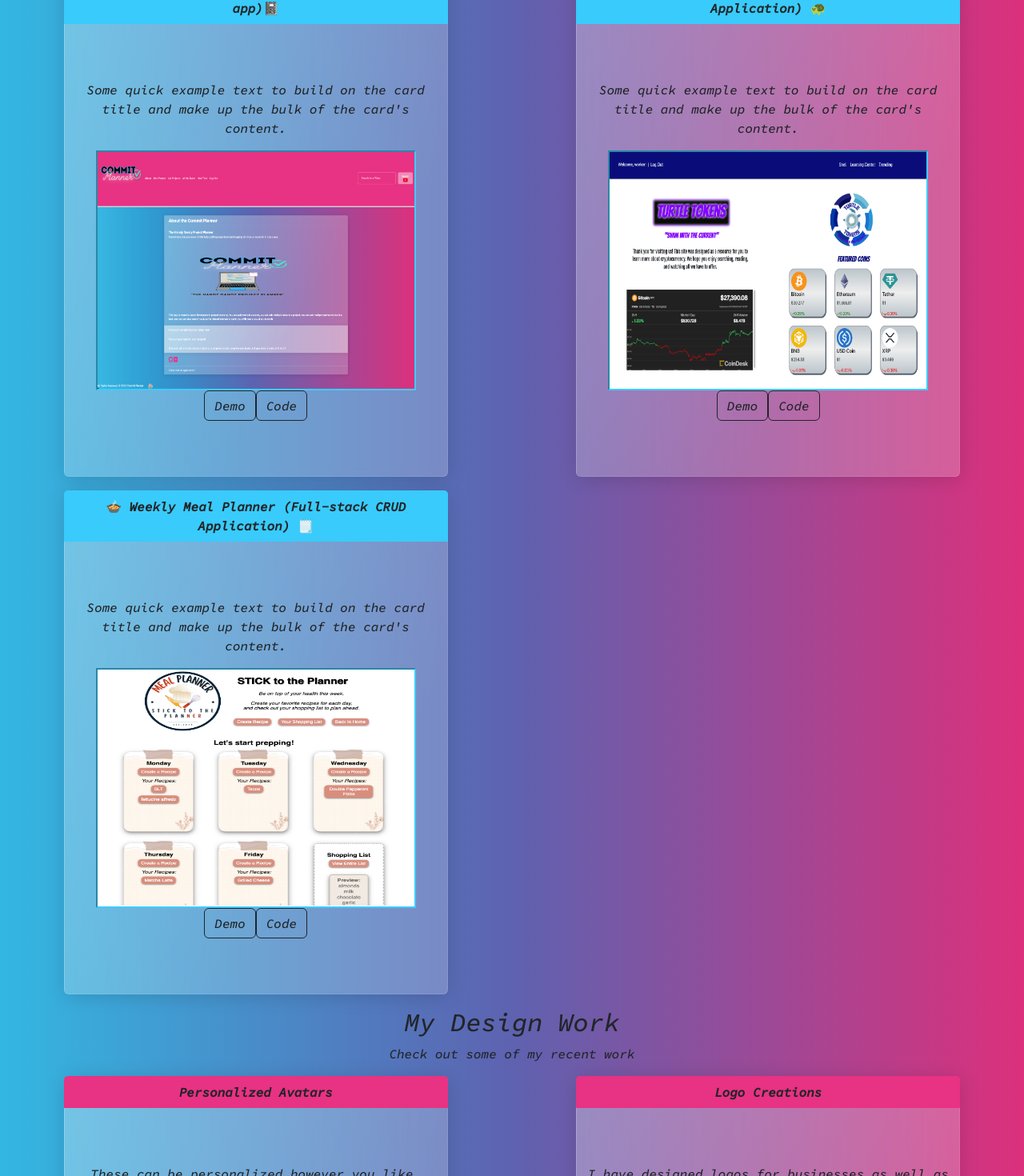
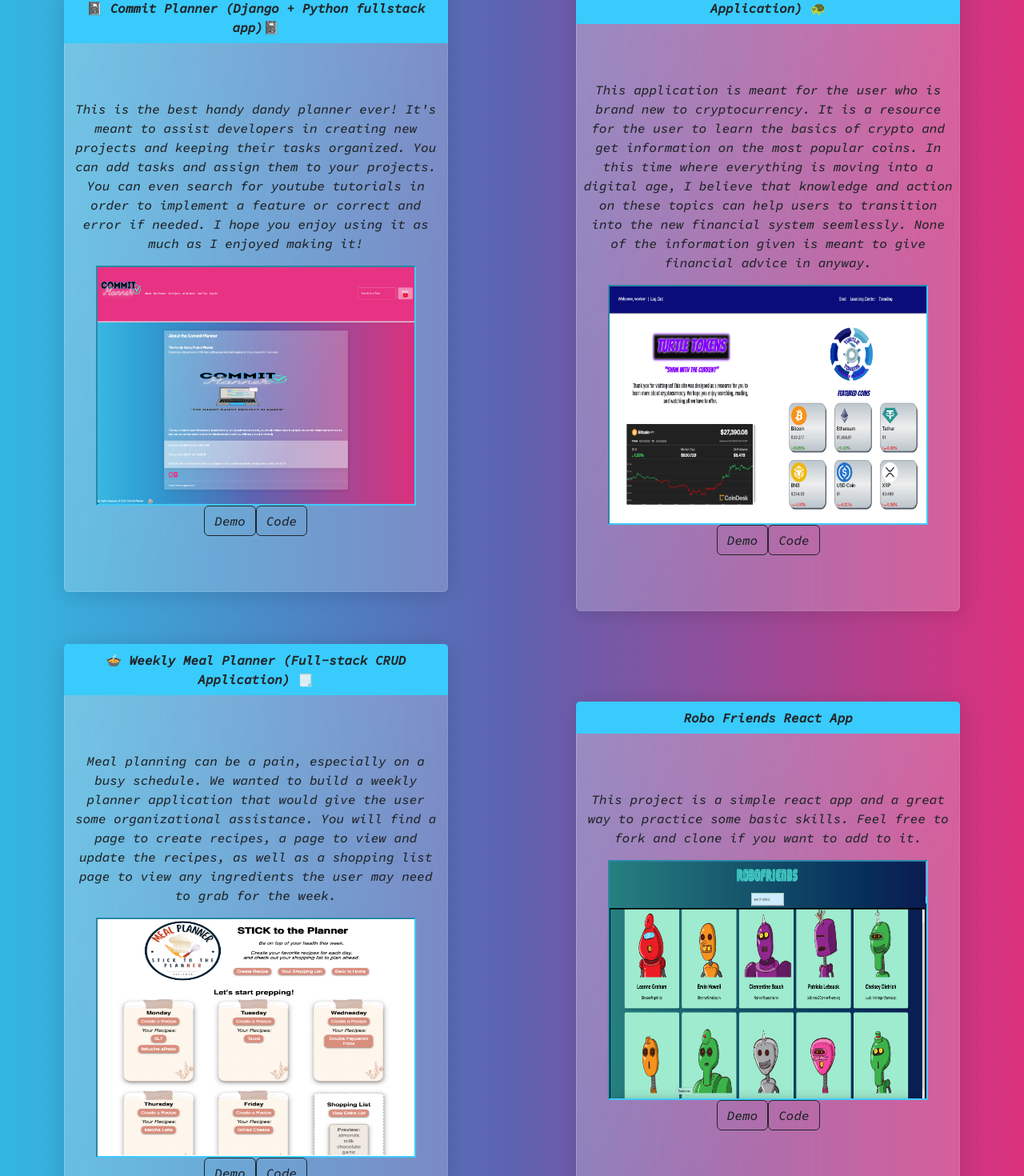
Before and after one commit to Worksmart377/my-portfolio, a React (Create React App) app: page / in a window 1280 px wide. Shown: the part 1797-3267 px from the top of the page at 80% size. Built offline with nearby package versions, Linux system fonts and the light colour scheme.

Commit message:
fixes links in navbar and adds new card item to work

```diff
--- a/src/components/Navbar.js
+++ b/src/components/Navbar.js
@@ -2,9 +2,12 @@ import React from 'react';
 import Logo from '../assets/SN-logo.jpg';
 import {Navbar, Nav, NavDropdown, NavLink } from 'react-bootstrap';
 import NavbarToggle from 'react-bootstrap/esm/NavbarToggle';
-import { HiOutlineMail, HiOutlineDocumentText } from 'react-icons/hi';
+import { HiOutlineMail } from 'react-icons/hi';
 import { FaGithub, FaLinkedin, FaBehanceSquare } from 'react-icons/fa';
 import { Link } from 'react-scroll';
+import WorkDesign from './WorkDesign';
+import WorkProgramming from './WorkProgramming';
+
 
 const MyNavbar = () => {
     return (
@@ -30,14 +33,12 @@ const MyNavbar = () => {
                                 <NavDropdown.Divider />
                                 <NavDropdown.Item href='https://www.behance.net/MrsN377'><FaBehanceSquare size={40} /></NavDropdown.Item>
                                 <NavDropdown.Divider />
-                                <NavDropdown.Item href='Email'><HiOutlineMail size={40} /></NavDropdown.Item>
-                                <NavDropdown.Divider />
-                                <NavDropdown.Item href='Resume'><HiOutlineDocumentText size={40} /></NavDropdown.Item>
+                                <NavDropdown.Item href='Contact'><Link to="contact"  smooth={true} offset={50} duration={500}><HiOutlineMail size={40}/></Link></NavDropdown.Item>
                                 </NavDropdown>
                                 <NavDropdown title='My Work'>
-                                <NavDropdown.Item href='Programming'>Programming</NavDropdown.Item>
+                                <NavDropdown.Item href="WorkProgramming"> <Link to="work"  smooth={true} offset={50} duration={500}>Programming</Link></NavDropdown.Item>
                                 <NavDropdown.Divider />
-                                <NavDropdown.Item href='Art & Design'>Art & Design</NavDropdown.Item>
+                                <NavDropdown.Item href="WorkDesign"> <Link to="design"  smooth={true} offset={50} duration={500}>Art & Design</Link></NavDropdown.Item>
                             </NavDropdown>
                         </Nav>
                         </Navbar.Collapse>
--- a/src/components/WorkDesign.js
+++ b/src/components/WorkDesign.js
@@ -4,7 +4,7 @@ import Turtle from '../assets/Turtle.png';
 
 const WorkDesign = () => {
     return (
-    <div name='work'>
+    <div name='design'>
         <div className='paragraph-div'>
         <h2>My Design Work</h2>
         <p>Check out some of my recent work</p>
--- a/src/components/WorkProgramming.js
+++ b/src/components/WorkProgramming.js
@@ -2,6 +2,7 @@ import React from 'react';
 import Commit from '../assets/Commit.png';
 import Tokens from '../assets/TurtleTokens.png';
 import Meal from '../assets/meal-planner.png';
+import Robo from '../assets/Robo.png';
 
 const WorkProgramming = () => {
   return (
@@ -18,7 +19,7 @@ const WorkProgramming = () => {
                 📓 Commit Planner (Django + Python fullstack app)📓
               </div>
               <div class='card-body programming'>
-              <p class="card-text">Some quick example text to build on the card title and make up the bulk of the card's content.</p>
+              <p class="card-text">This is the best handy dandy planner ever! It's meant to assist developers in creating new projects and keeping their tasks organized. You can add tasks and assign them to your projects. You can even search for youtube tutorials in order to implement a feature or correct and error if needed. I hope you enjoy using it as much as I enjoyed making it!</p>
                 <img className='home-page' src={Commit} alt='home page' />
                 <div className='btns'>
                 <a href='https://commit-planner.herokuapp.com/'>
@@ -37,7 +38,7 @@ const WorkProgramming = () => {
                 🐢 Turtle Tokens (MERN Stack Single-Page Application) 🐢
               </div>
               <div class='card-body programming'>
-              <p class="card-text">Some quick example text to build on the card title and make up the bulk of the card's content.</p>
+              <p class="card-text">This application is meant for the user who is brand new to cryptocurrency. It is a resource for the user to learn the basics of crypto and get information on the most popular coins. In this time where everything is moving into a digital age, I believe that knowledge and action on these topics can help users to transition into the new financial system seemlessly. None of the information given is meant to give financial advice in anyway.</p>
                 <img className='home-page' src={Tokens} alt='home page' />
                 <div className='btns'>
                 <a href='https://turtle-tokesn.herokuapp.com/'>
@@ -57,13 +58,32 @@ const WorkProgramming = () => {
                 🍲 Weekly Meal Planner (Full-stack CRUD Application) 🗒️
               </div>
               <div class='card-body programming'>
-              <p class="card-text">Some quick example text to build on the card title and make up the bulk of the card's content.</p>
+              <p class="card-text">Meal planning can be a pain, especially on a busy schedule. We wanted to build a weekly planner application that would give the user some organizational assistance. You will find a page to create recipes, a page to view and update the recipes, as well as a shopping list page to view any ingredients the user may need to grab for the week.</p>
                 <img className='home-page' src={Meal} alt='home page' />
                 <div className='btns'>
                 <a href='https://young-badlands-56713.herokuapp.com/'>
                   <button className='btn btn-outline-dark'>Demo</button>
                 </a>
                 <a href='https://github.com/Worksmart377/meal-planner'>
+                  <button className='btn btn-outline-dark'>Code</button>
+                </a>
+                </div>
+              </div>
+            </div>
+          </div>
+          <div className='card-item'>
+            <div class='card border-info mb-3' style={{ maxWidth: '30rem' }}>
+              <div class='card-header'>
+              Robo Friends React App
+              </div>
+              <div class='card-body programming'>
+              <p class="card-text">This project is a simple react app and a great way to practice some basic skills. Feel free to fork and clone if you want to add to it.</p>
+                <img className='home-page' src={Robo} alt='home page' />
+                <div className='btns'>
+                <a href='https://some-robo-friends-app.netlify.app/'>
+                  <button className='btn btn-outline-dark'>Demo</button>
+                </a>
+                <a href='https://github.com/Worksmart377/robofriends'>
                   <button className='btn btn-outline-dark'>Code</button>
                 </a>
                 </div>
```
Also changed, not shown: src/assets/Robo.png (added).
